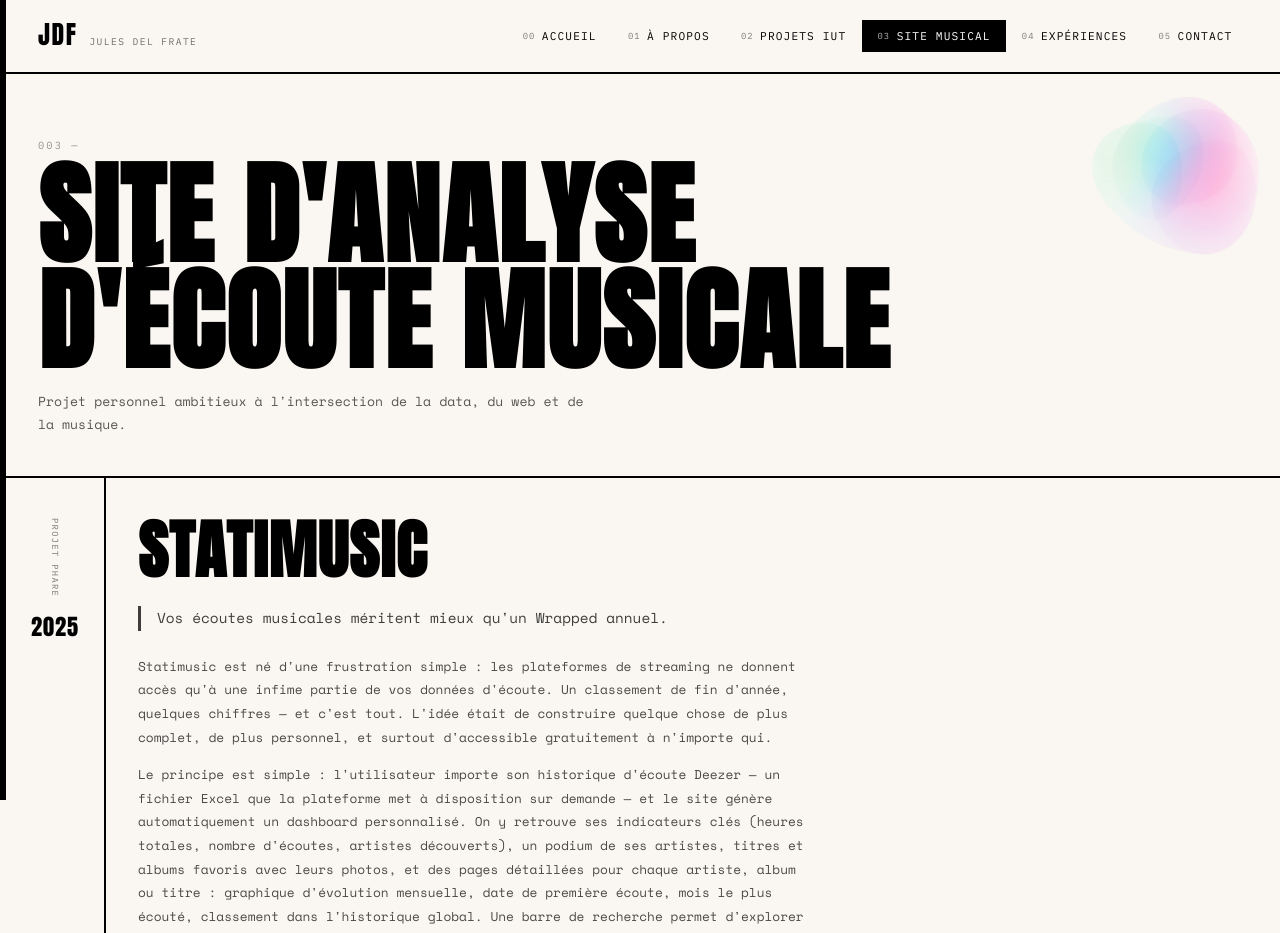
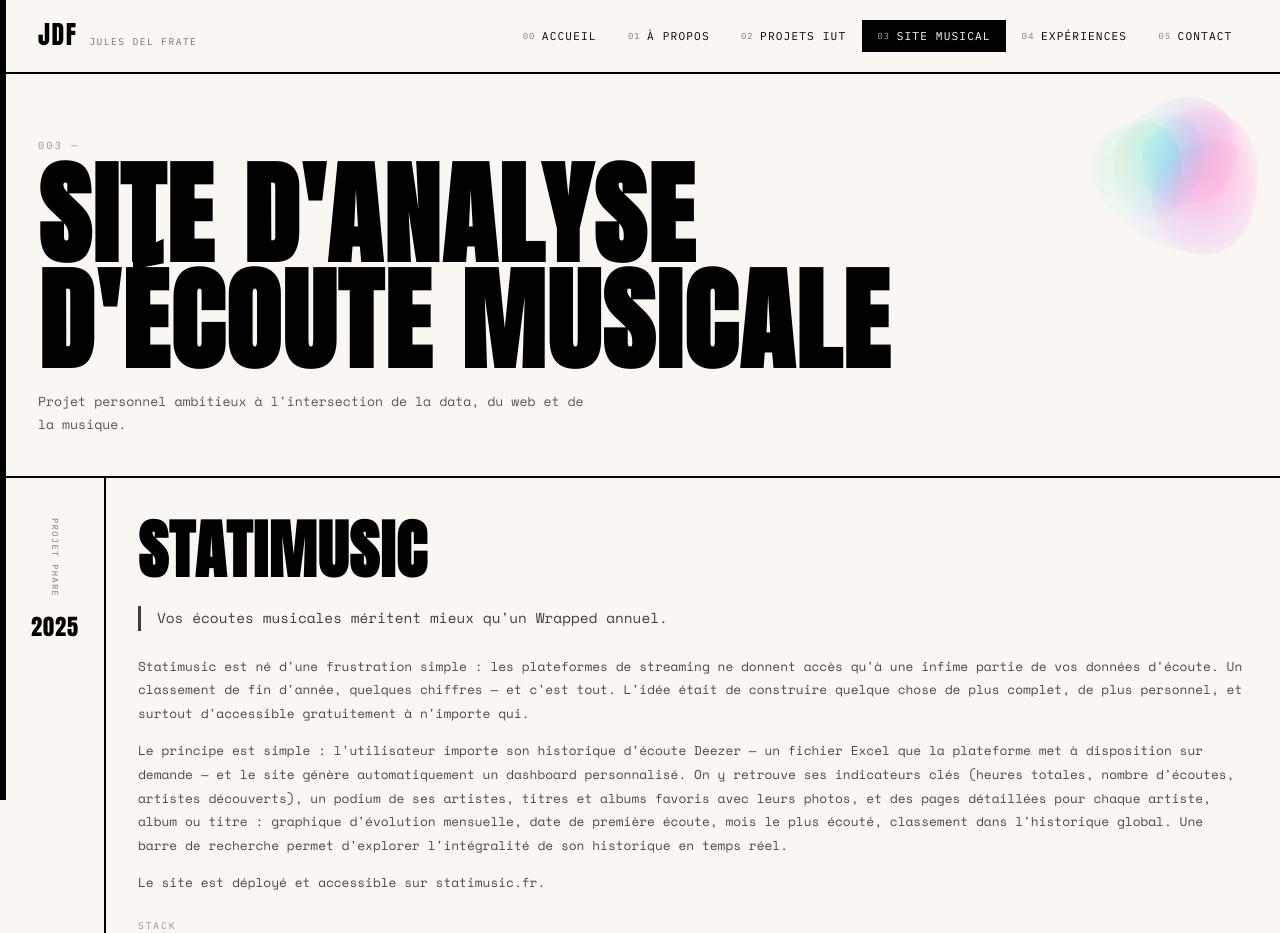
Before and after one commit to TORiiiii05/portfolio, a React (Vite) app: page /projects/music in a window 1280 px wide. Shown: the top 933 px of the page. Built offline with nearby package versions, Linux system fonts and the light colour scheme.

Commit message:
fix layout musique

```diff
--- a/src/pages/ProjectsMusic.jsx
+++ b/src/pages/ProjectsMusic.jsx
@@ -34,10 +34,10 @@ export default function ProjectsMusic() {
         </div>
         <div className={styles.featuredContent}>
           <h2 className={styles.featuredTitle}>Statimusic</h2>
-          <p className={styles.featuredTagline}>
+          <p className={styles.featuredTagline} style={{ maxWidth: 'none' }}>
             Vos écoutes musicales méritent mieux qu'un Wrapped annuel.
           </p>
-          <div className={styles.featuredDesc}>
+          <div className={styles.featuredDesc} style={{ maxWidth: 'none' }}>
             <p>
               Statimusic est né d'une frustration simple : les plateformes de streaming ne donnent
               accès qu'à une infime partie de vos données d'écoute. Un classement de fin d'année,
```
